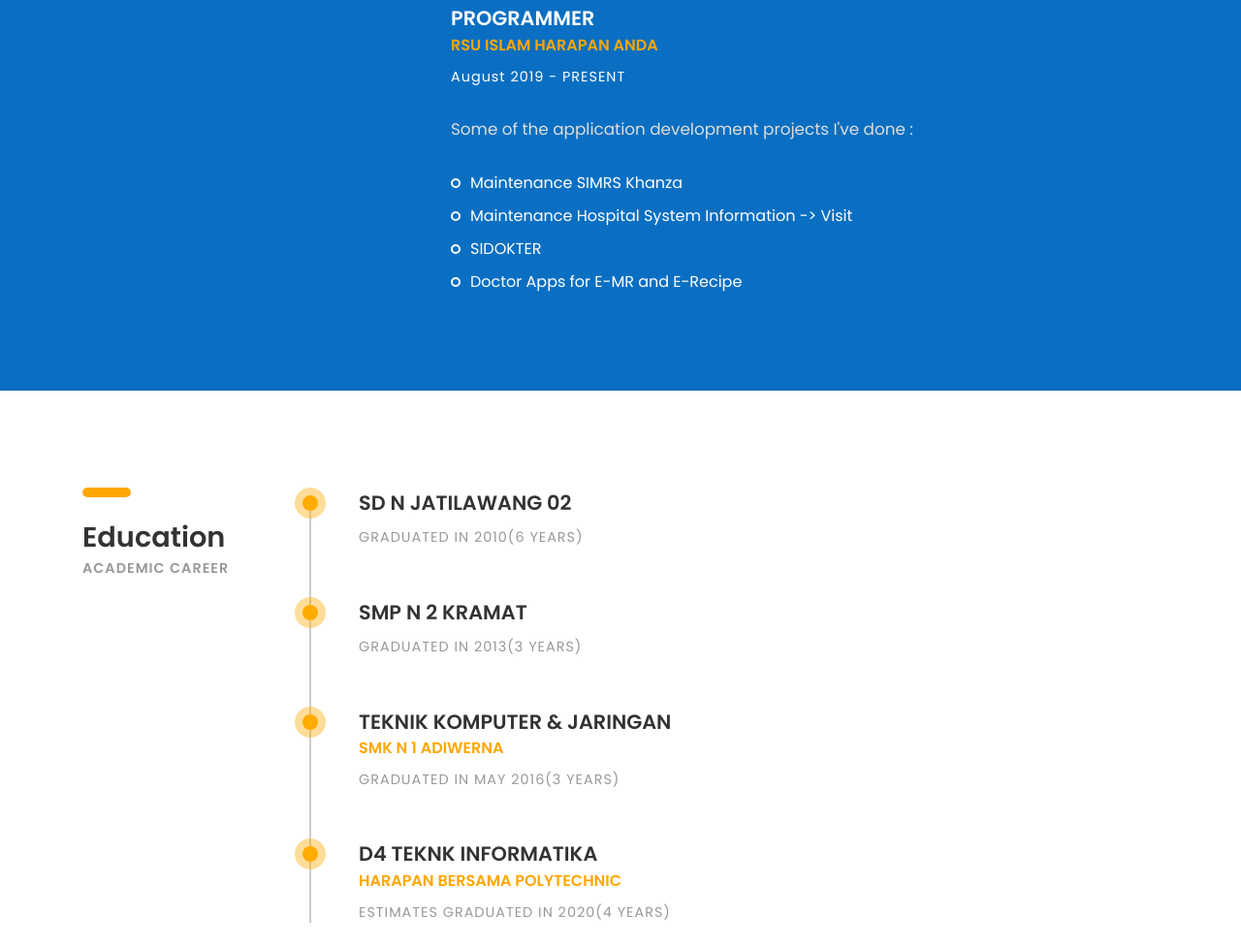
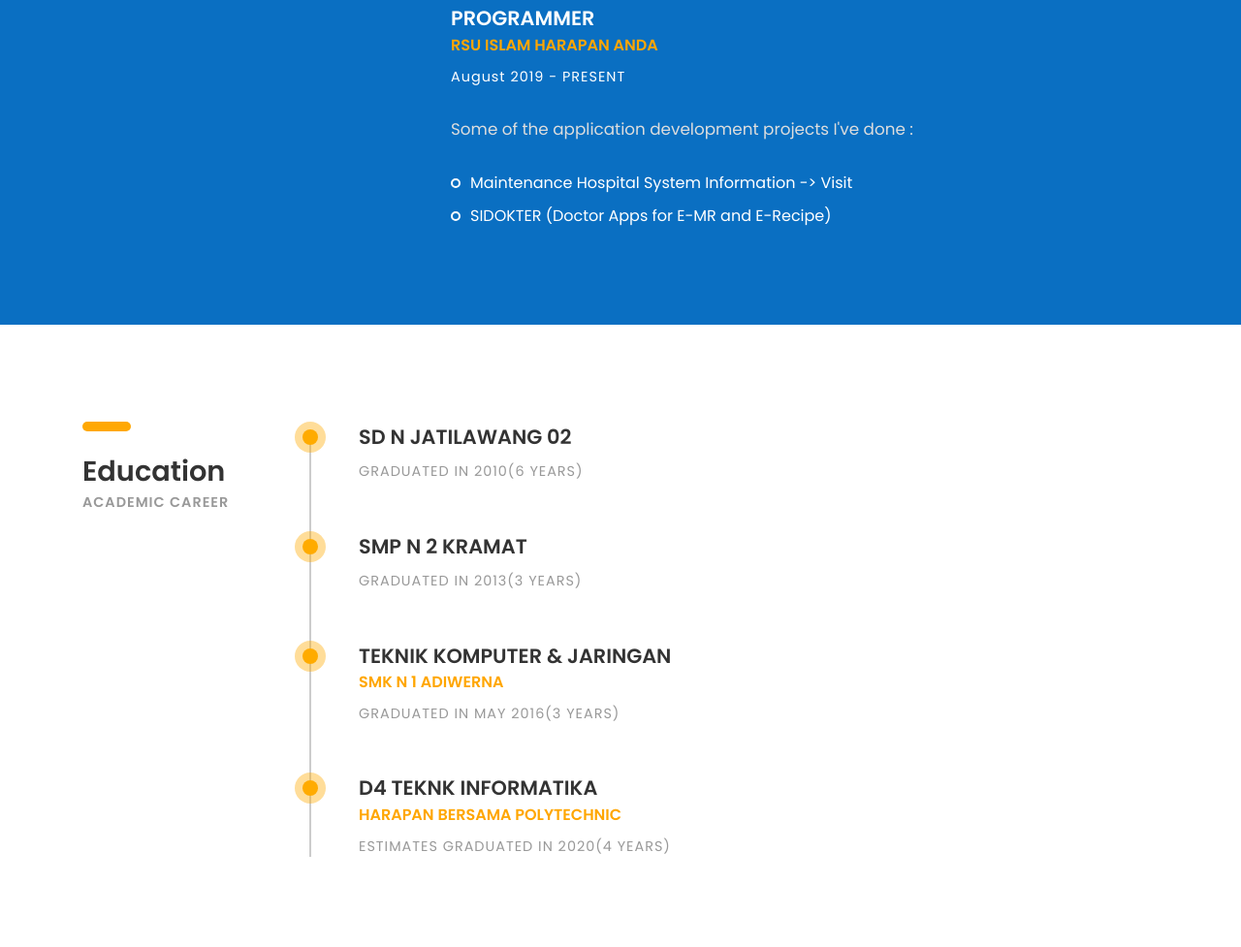
Before and after one commit to fredyna/fredyna.github.io, a plain HTML site: page index.html in a window 1280 px wide. Shown: the part 2997-3974 px from the top of the page at 97% size. Drawn offline with Linux system fonts and the light colour scheme; files whose address does not match are found by name.

Commit message:
update experience

```diff
--- a/index.html
+++ b/index.html
@@ -368,17 +368,13 @@
                 Some of the application development projects I've done :
               </p>
               <ul class="list margin-b-30">
-                <li>Maintenance SIMRS Khanza</li>
                 <li>
                   Maintenance Hospital System Information
                   <a href="https://github.com/fredyna/SIMRS-Khanza">
                     -> Visit</a
                   >
                 </li>
-                <li>SIDOKTER</li>
-                <li>
-                  Doctor Apps for E-MR and E-Recipe
-                </li>
+                <li>SIDOKTER (Doctor Apps for E-MR and E-Recipe)</li>
               </ul>
             </div>
             <!-- experience -->
```
